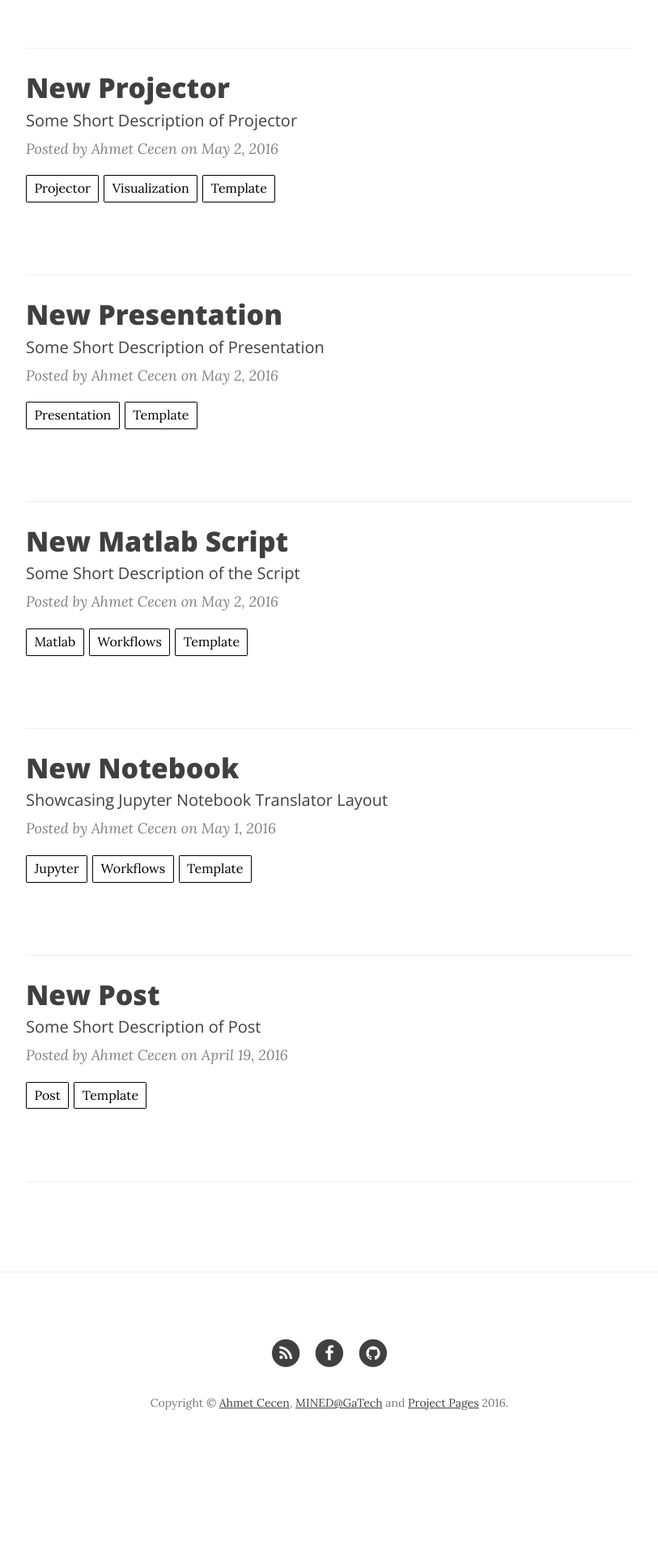
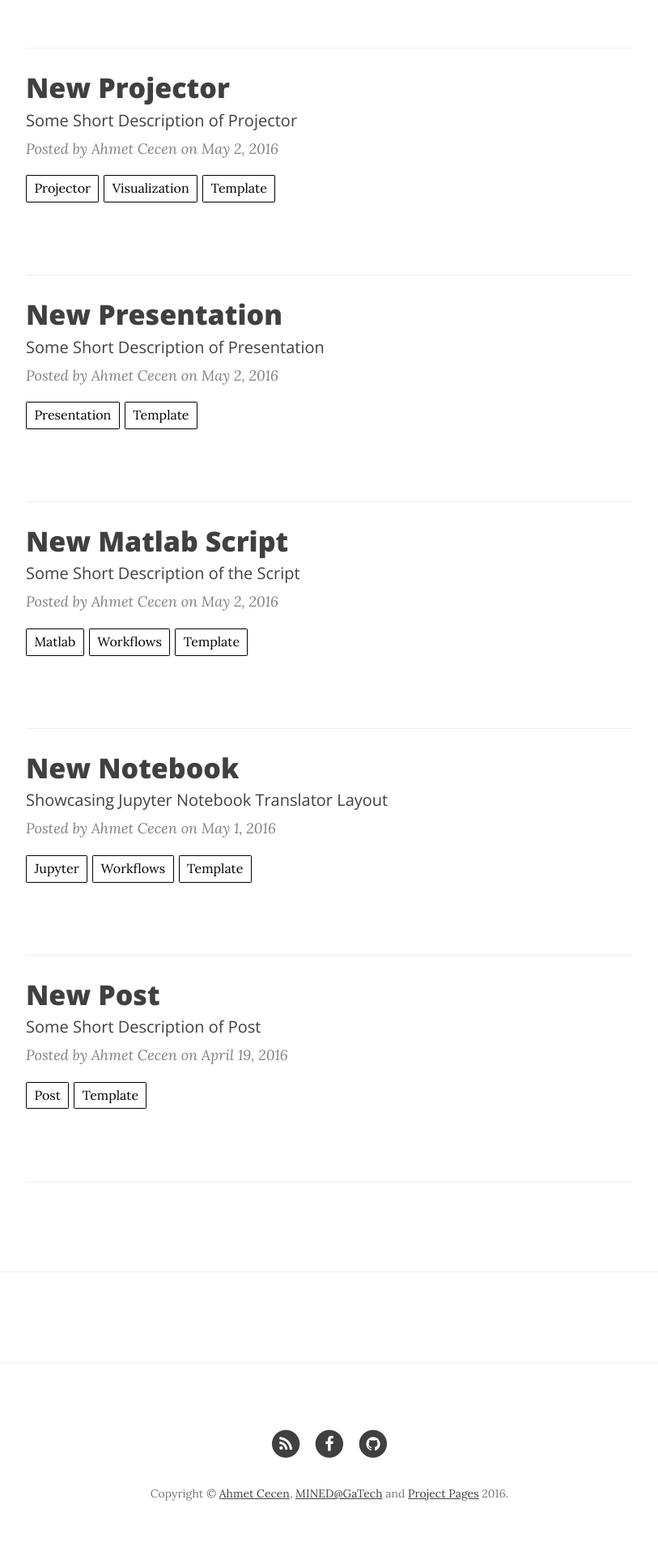
Before and after one commit to sivakrishna383/sivakrishna383.github.io, a Jekyll site: the page built from index.html, in a window 1280 px wide. Shown: the part 699-2619 px from the top of the page at 81% size, without its empty margins (233-1046 px from the left). Built offline with Jekyll 4.4.1, drawn with Linux system fonts in a browser that asks for light colours; nearby versions of some CDN libraries; the list of posts is cut into pages by our own code; comment, search, counter and statistics services are not loaded; before the commit the page ends 2507 px from its top, so only the background shows below that.

Commit message:
Update page.html

```diff
--- a/_layouts/page.html
+++ b/_layouts/page.html
@@ -32,3 +32,7 @@ layout: default
 </div>
 
 <hr>
+
+{% include _comments.html %}
+
+<hr>
```
